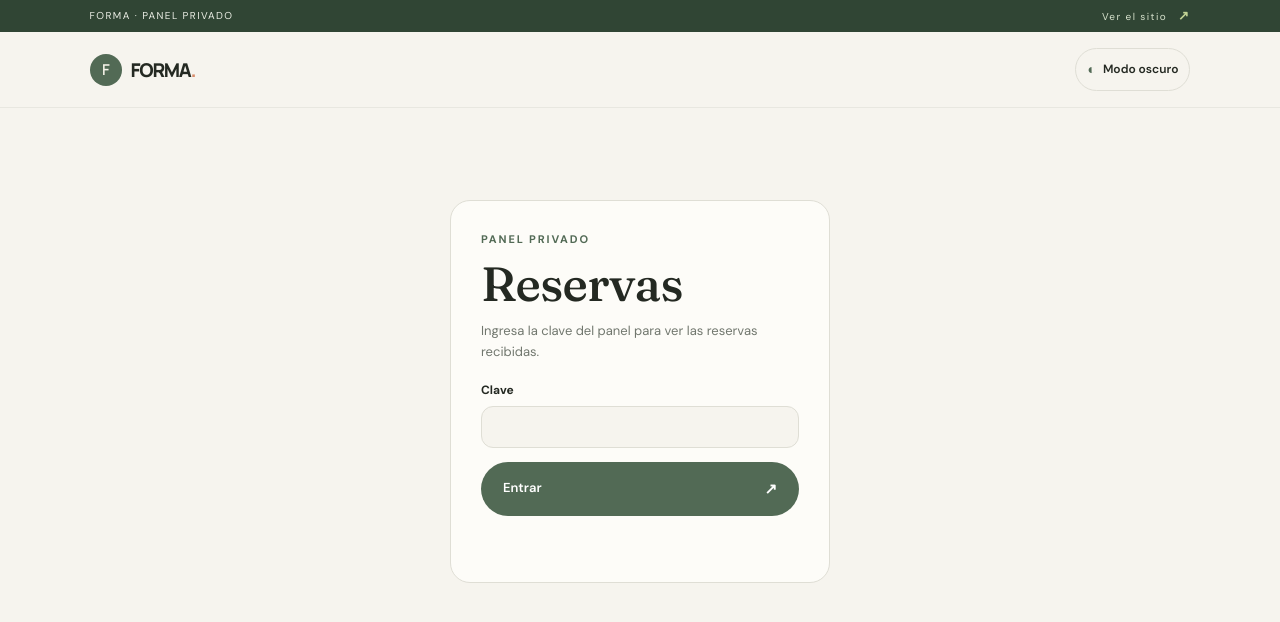
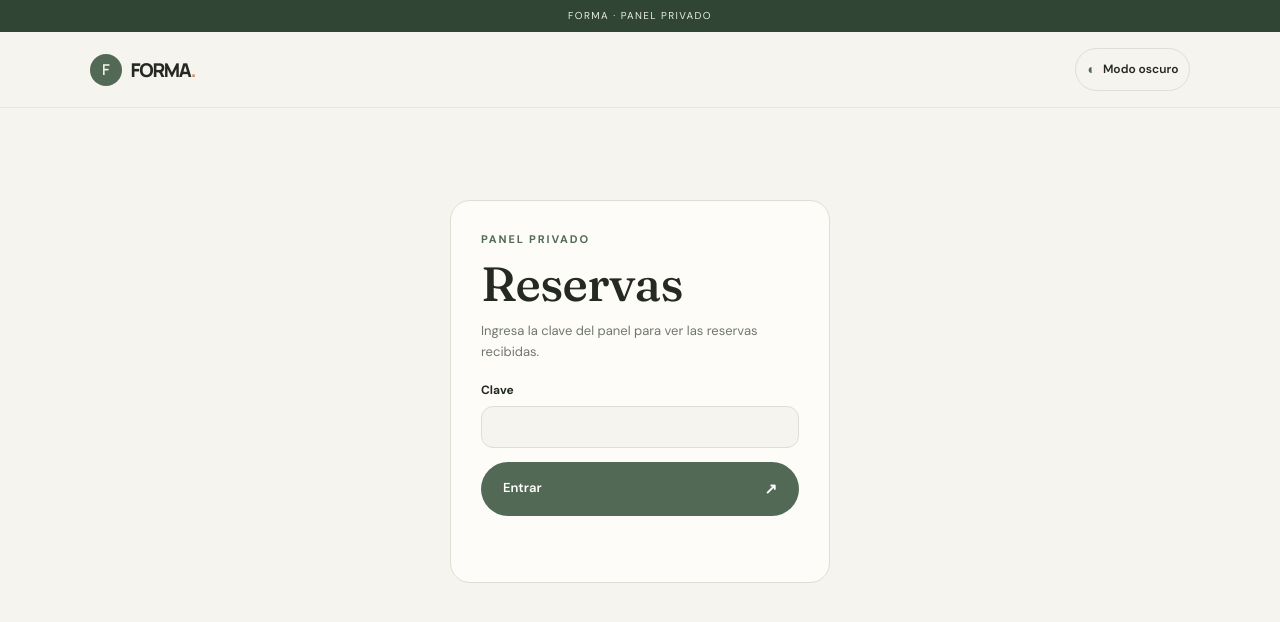
Before and after one commit to vmirandaa/fotoforma3d, a website: page admin.html in a window 1280 px wide. Drawn offline with Linux system fonts and the light colour scheme; some packages are replaced by stand-ins of ours; a script that the page names is missing.

Commit message:
Quita el enlace repetido de la franja superior
Cada página ya tiene esa salida en el encabezado; la franja queda solo
con el texto, centrado.

Co-Authored-By: Claude Opus 5.5 <noreply@anthropic.com>

```diff
--- a/admin.html
+++ b/admin.html
@@ -19,7 +19,7 @@
   <script type="module" src="https://ajax.googleapis.com/ajax/libs/model-viewer/4.4.0/model-viewer.min.js"></script>
 </head>
 <body id="top" class="admin-page">
-  <div class="topline"><span>FORMA · PANEL PRIVADO</span><a href="index.html">Ver el sitio <b>↗</b></a></div>
+  <div class="topline"><span>FORMA · PANEL PRIVADO</span></div>
   <header class="header">
     <a class="wordmark" href="index.html" aria-label="FORMA, inicio"><span class="brand-symbol">F</span>FORMA<span class="wordmark-dot">.</span></a>
     <button class="menu-toggle" aria-label="Abrir menú" aria-expanded="false">☰</button>
--- a/tema.css
+++ b/tema.css
@@ -105,3 +105,4 @@ h1 em, h2 em { font-family: var(--heading); font-style: italic; font-weight: 400
   .hero-visual.con-figura .transform-arrow { display: none; }
 }
 .theme-dark .hero-model { background: #3d4c40; }
+.topline { justify-content: center; }
```
Also changed, not shown: crear.html (+1 -1 lines), index.html (+1 -1 lines).
